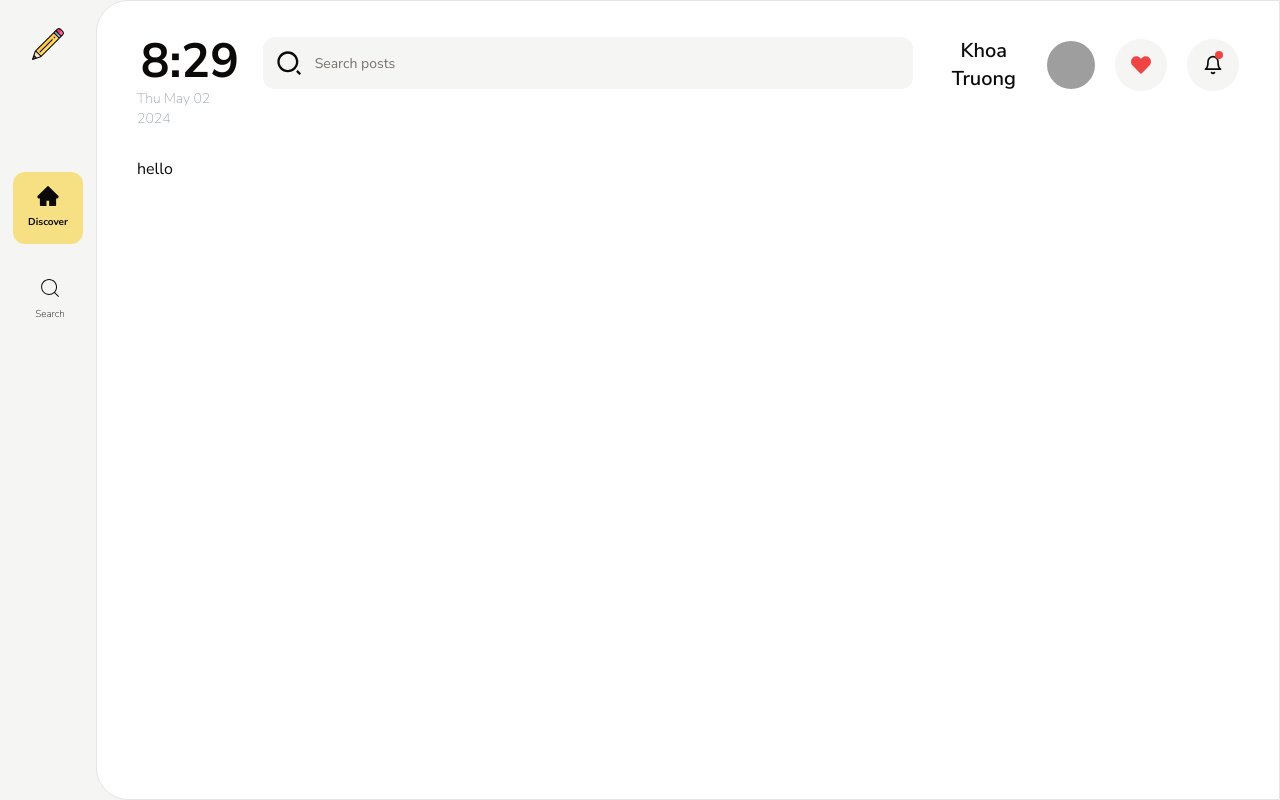
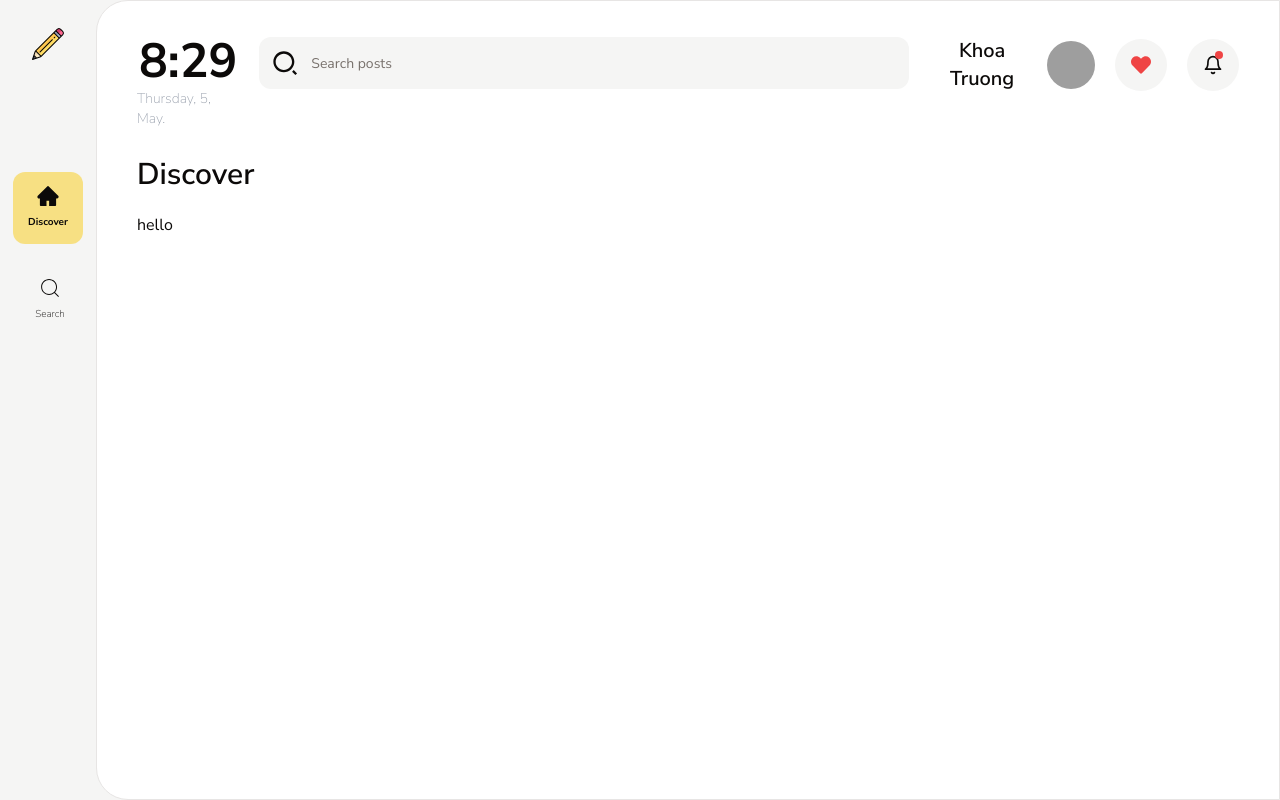
Before and after one commit to khoatruong19/my-blogger, a Next.js app: page / in a window 1280 px wide. Built offline with nearby package versions, Linux system fonts and the light colour scheme; grey boxes are pictures that could not be loaded.

Commit message:
fix: nav item not active

```diff
--- a/src/app/layout.tsx
+++ b/src/app/layout.tsx
@@ -3,6 +3,7 @@ import './globals.css';
 // import Providers from './providers';
 import { Nunito_Sans } from 'next/font/google';
 import clsx from 'clsx';
+import AppLayout from '@/components/app-layout';
 
 const inter = Nunito_Sans({
   subsets: ['latin'],
@@ -22,8 +23,8 @@ export default function RootLayout({
   return (
     <html lang='en'>
       <body className={clsx(inter.className)}>
+        <AppLayout>{children}</AppLayout>
         {/* <Providers>{children}</Providers> */}
-        {children}
       </body>
     </html>
   );
--- a/src/app/page.tsx
+++ b/src/app/page.tsx
@@ -1,5 +1,5 @@
-import AppLayout from '@/components/app-layout';
+import SectionLayout from '@/components/section-layout';
 
 export default function Home() {
-  return <AppLayout>hello</AppLayout>;
+  return <SectionLayout pageTitle='Discover'>hello</SectionLayout>;
 }
--- a/src/app/search/page.tsx
+++ b/src/app/search/page.tsx
@@ -1,5 +1,5 @@
-import AppLayout from '@/components/app-layout';
+import SectionLayout from '@/components/section-layout';
 
 export default function SearchPage() {
-  return <AppLayout>search</AppLayout>;
+  return <SectionLayout pageTitle='Search'>search</SectionLayout>;
 }
--- a/src/components/digital-clock.tsx
+++ b/src/components/digital-clock.tsx
@@ -1,5 +1,6 @@
 import { getCurrentTime } from '@/app/utils/date';
 import React, { useEffect, useState } from 'react';
+import {format} from "date-fns"
 
 const DigitalClock = () => {
   let time = getCurrentTime();
@@ -19,7 +20,7 @@ const DigitalClock = () => {
   return (
     <div className='flex h-fit flex-col items-center justify-center gap-1'>
       <h2 className='text-5xl font-bold'>{clockTime}</h2>
-      <h5 className='text-sm font-extralight text-gray-400'>{new Date().toDateString()}</h5>
+      <h5 className='text-sm font-extralight text-gray-400'>{format(new Date(), "eeee, e, LLL.")}</h5>
     </div>
   );
 };
--- /dev/null
+++ b/src/components/section-layout.tsx
@@ -0,0 +1,16 @@
+import React, { PropsWithChildren } from 'react';
+
+type SectionLayoutProps = PropsWithChildren & {
+  pageTitle: string;
+};
+
+const SectionLayout = ({ pageTitle, children }: SectionLayoutProps) => {
+  return (
+    <section>
+      <h1 className='mb-5 text-3xl font-semibold'>{pageTitle}</h1>
+      {children}
+    </section>
+  );
+};
+
+export default SectionLayout;
--- a/src/components/ui/navigation-menu.tsx
+++ b/src/components/ui/navigation-menu.tsx
@@ -1,7 +1,7 @@
 import * as React from 'react';
 import * as NavigationMenuPrimitive from '@radix-ui/react-navigation-menu';
 import { cva } from 'class-variance-authority';
-import { IoChevronDown } from 'react-icons/io5';
+import { LuChevronDown } from 'react-icons/lu';
 
 import { cn } from '@/lib/utils';
 
@@ -11,7 +11,7 @@ const NavigationMenu = React.forwardRef<
 >(({ className, children, ...props }, ref) => (
   <NavigationMenuPrimitive.Root
     ref={ref}
-    className={cn('relative z-10 flex max-w-max items-center justify-center', className)}
+    className={cn('relative z-10 flex max-w-max h-fit items-center justify-center', className)}
     {...props}
   >
     {children}
@@ -35,7 +35,7 @@ NavigationMenuList.displayName = NavigationMenuPrimitive.List.displayName;
 const NavigationMenuItem = NavigationMenuPrimitive.Item;
 
 const navigationMenuTriggerStyle = cva(
-  'group inline-flex h-10 w-max items-center justify-center rounded-md px-4 py-2 text-sm font-medium transition-colors hover:bg-accent focus:bg-accent focus:text-accent-foreground focus:outline-none disabled:pointer-events-none disabled:opacity-50 data-[active]:bg-accent/50 data-[state=open]:bg-accent/50'
+  'group inline-flex h-10 w-max items-center justify-center rounded-md px-4 py-2 text-sm font-medium transition-colors hover:bg-accent hover:text-accent-foreground focus:text-accent-foreground focus:outline-none disabled:pointer-events-none disabled:opacity-50 data-[active]:bg-accent/50 data-[state=open]:bg-accent/50'
 );
 
 const NavigationMenuTrigger = React.forwardRef<
@@ -48,7 +48,7 @@ const NavigationMenuTrigger = React.forwardRef<
     {...props}
   >
     {children}{' '}
-    <IoChevronDown
+    <LuChevronDown
       className='relative top-[1px] ml-1 h-3 w-3 transition duration-200 group-data-[state=open]:rotate-180'
       aria-hidden='true'
     />
```
Also changed, not shown: 1 other file (tests, documents, lock files or other folders).
